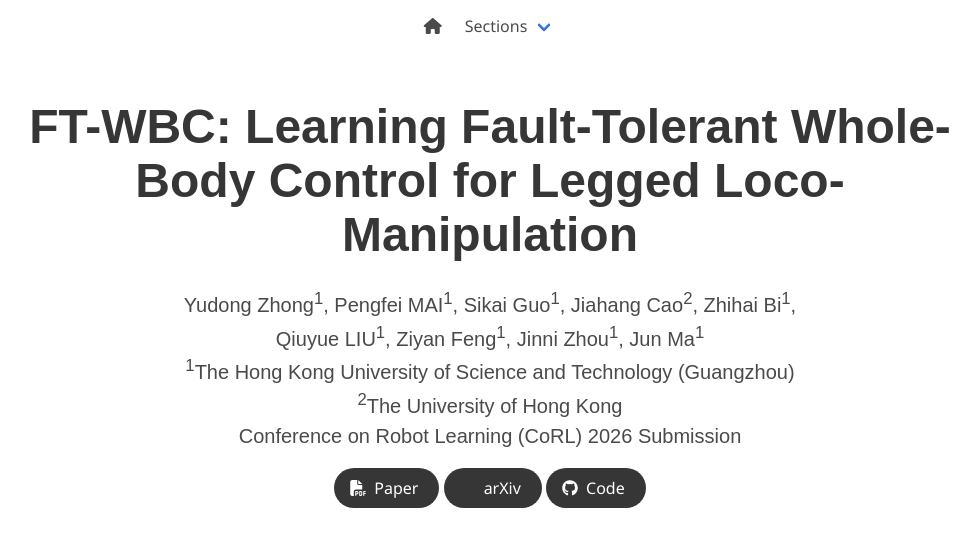
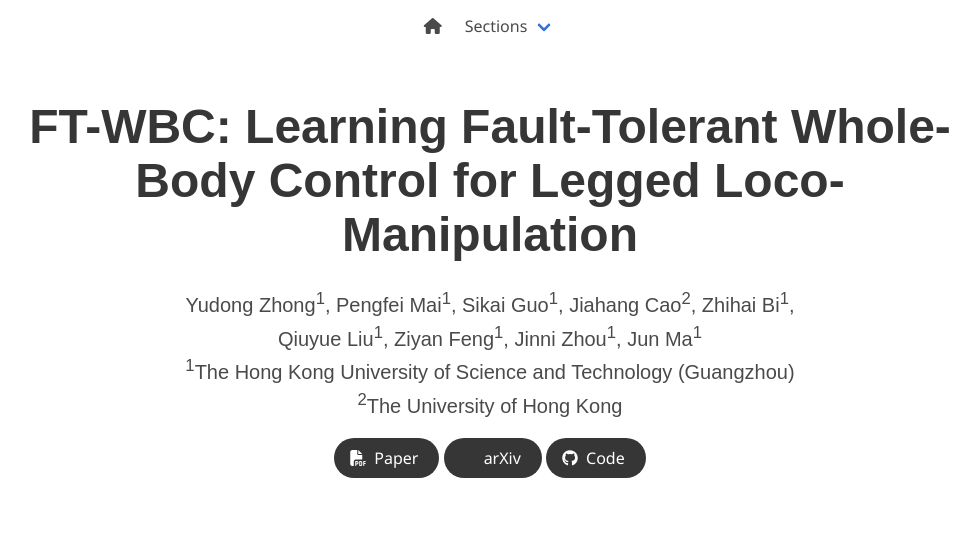
Before and after one commit to ft-wbc/ft-wbc.github.io, a plain HTML site: page index.html in a window 1280 px wide. Shown: the top 540 px of the page, without its empty margins (150-1130 px from the left). Drawn offline with nearby package versions, Linux system fonts and the light colour scheme; some icons are missing; a web font is replaced by a local one.

Commit message:
Fix author name capitalization and clean up HTML
Corrected capitalization of authors' names and removed unnecessary conference submission information.

```diff
--- a/index.html
+++ b/index.html
@@ -94,11 +94,11 @@
           <h1 class="title is-1 publication-title">FT-WBC: Learning Fault-Tolerant Whole-Body Control for Legged Loco-Manipulation</h1>
           <div class="is-size-5 publication-authors">
             <span class="author-block">Yudong Zhong<sup>1</sup>,</span>
-            <span class="author-block">Pengfei MAI<sup>1</sup>,</span>
+            <span class="author-block">Pengfei Mai<sup>1</sup>,</span>
             <span class="author-block">Sikai Guo<sup>1</sup>,</span>
             <span class="author-block">Jiahang Cao<sup>2</sup>,</span>
             <span class="author-block">Zhihai Bi<sup>1</sup>,</span><br>
-            <span class="author-block">Qiuyue LIU<sup>1</sup>,</span>
+            <span class="author-block">Qiuyue Liu<sup>1</sup>,</span>
             <span class="author-block">Ziyan Feng<sup>1</sup>,</span>
             <span class="author-block">Jinni Zhou<sup>1</sup>,</span>
             <span class="author-block">Jun Ma<sup>1</sup></span>
@@ -107,10 +107,6 @@
           <div class="is-size-5 publication-authors">
             <span class="author-block"><sup>1</sup>The Hong Kong University of Science and Technology (Guangzhou)</span><br>
             <span class="author-block"><sup>2</sup>The University of Hong Kong</span>
-          </div>
-
-          <div class="is-size-5 publication-authors">
-            <span class="author-block">Conference on Robot Learning (CoRL) 2026 Submission</span>
           </div>
 
           <div class="column has-text-centered">
```
